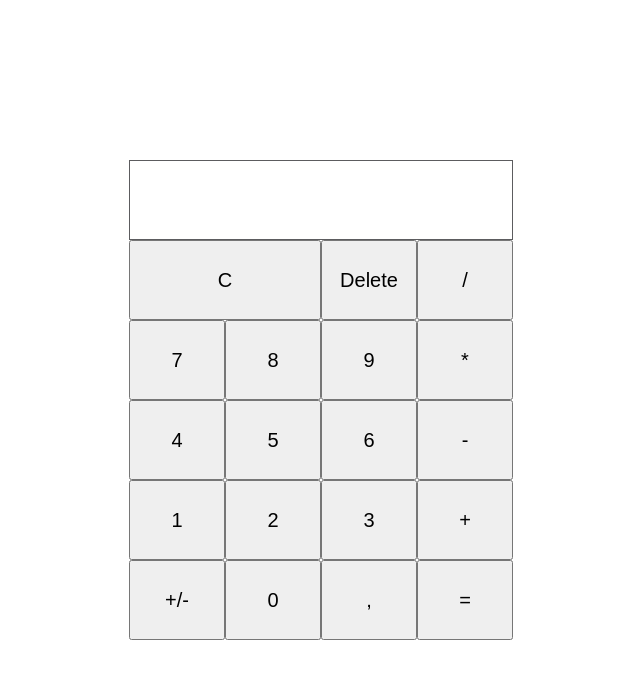
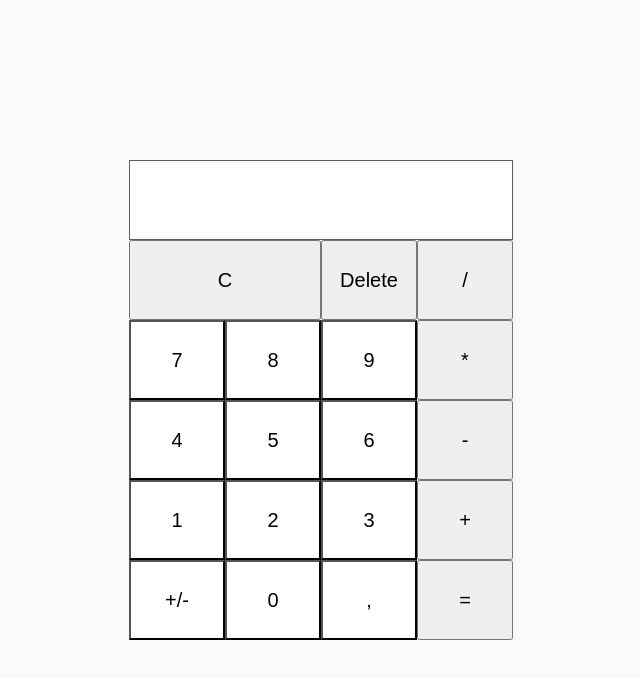
Before and after one commit to kemonprogrammer/calculator, a plain HTML site: page index.html in a window 1280 px wide. Shown: the whole page, without its empty margins (319-959 px from the left). Drawn offline with Linux system fonts and the light colour scheme.

Commit message:
Style numbers

```diff
--- a/style.css
+++ b/style.css
@@ -23,6 +23,7 @@ body {
   display: flex;
   align-items: center;
   justify-content: center;
+  background-color: rgb(250, 250, 250);
 }
 
 #calculator {
@@ -33,17 +34,24 @@ body {
   height: 60%;
 }
 
+.button {
+  font-size: 20px;
+}
+
+.number,
+#negative,
+#comma {
+  background-color: white;
+}
+
 #display {
   grid-area: display;
   border: 1.5px solid rgb(92, 92, 95);
   text-align: right;
   font-size: 48px;
+  background-color: white;
 }
 
 #clear {
   grid-area: clear;
 }
-
-.button {
-  font-size: 20px;
-}
```
